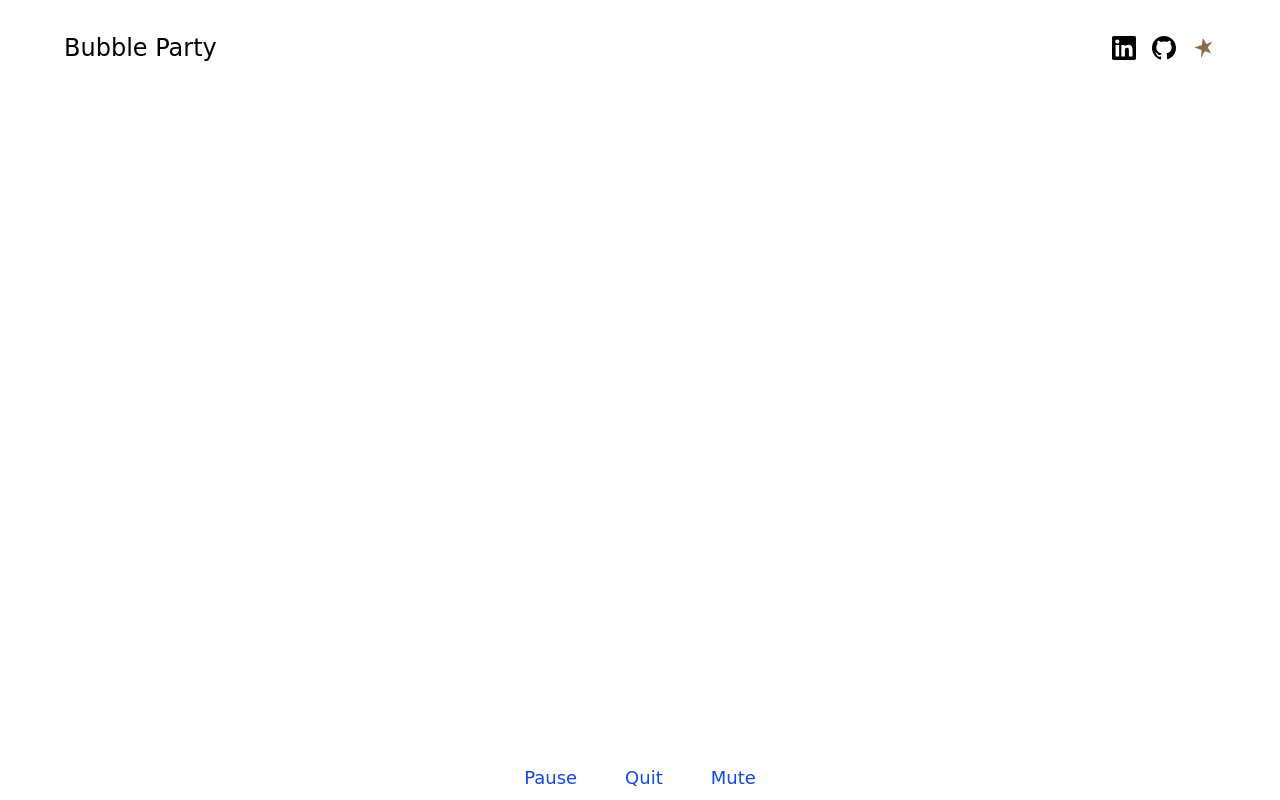
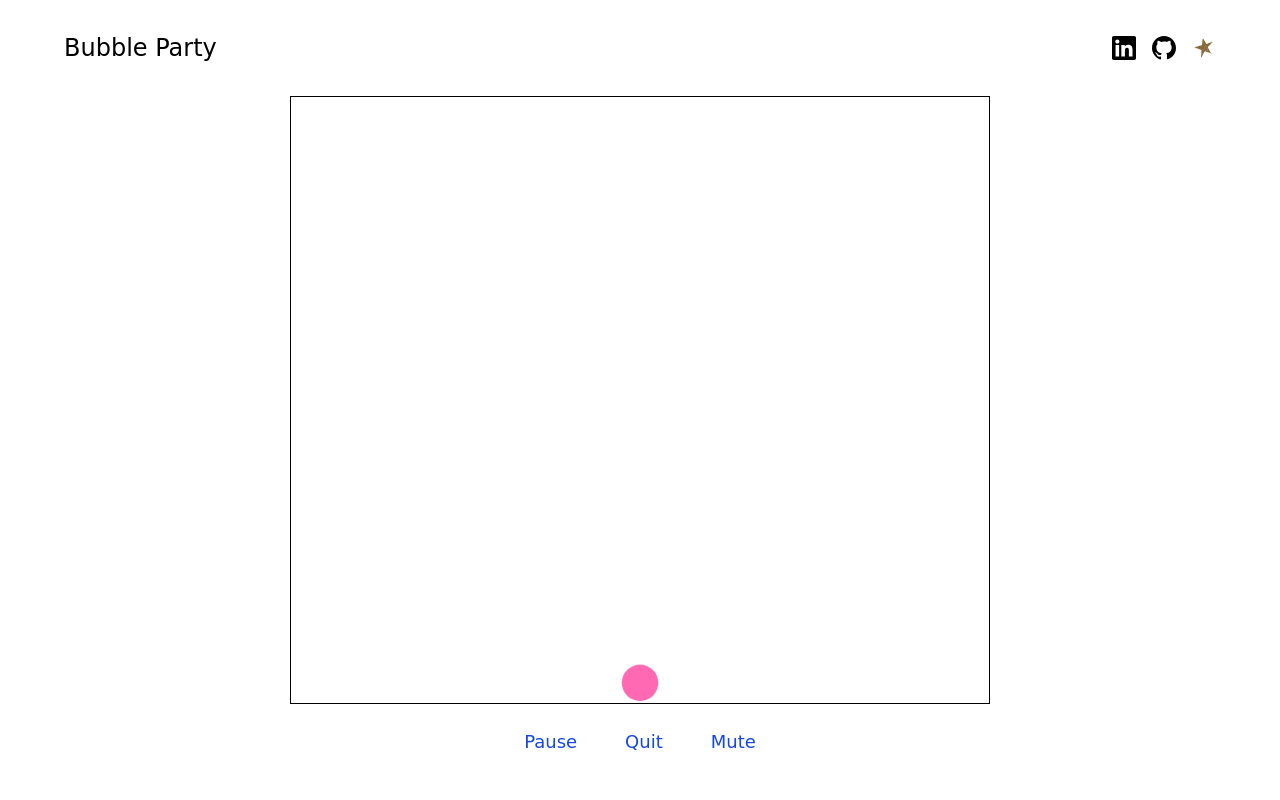
Before and after one commit to aneldanza/bubble-party-2.0, a website built with Vite: page index.html in a window 1280 px wide. Built offline with nearby package versions, Linux system fonts and the light colour scheme; a web font is replaced by a local one.

Commit message:
add game-view class, set and resize canvas and bubble radius dynamically depending on the screen size

```diff
--- a/index.html
+++ b/index.html
@@ -14,8 +14,14 @@
     <title>Bubble Party</title>
   </head>
   <body>
-    <div id="app" class="h-screen w-screen flex flex-col px-4 md:px-8 lg:px-16">
-      <nav class="h-16 lg:h-24 flex justify-between items-center">
+    <div
+      id="app"
+      class="h-screen w-screen max-h-screen flex flex-col px-4 md:px-8 lg:px-16"
+    >
+      <nav
+        id="navbar"
+        class="h-16 lg:h-24 flex justify-between items-center py-4"
+      >
         <div class="logo">Bubble Party</div>
         <nav class="flex gap-4 items-center text-sm">
           <a
@@ -65,9 +71,12 @@
         </nav>
       </nav>
       <main class="flex-grow">
-        <canvas id="game-canvas" class="w-full h-full flex grow"></canvas>
+        <canvas
+          id="game-canvas"
+          class="w-full h-full max-w-[700px] flex border m-auto"
+        ></canvas>
       </main>
-      <nav>
+      <nav id="game-controls" class="h-16 lg:h-24 py-4">
         <div class="flex justify-center items-center gap-4">
           <button class="btn action-btn" id="toggle-pause">Pause</button>
           <button class="btn action-btn" id="quit">Quit</button>
--- a/src/constants.ts
+++ b/src/constants.ts
@@ -1,8 +1,8 @@
-export const COLORS = {
-  RED: "#FF5252",
-  BLUE: "#4AC6FF",
-  GREEN: "#4CAF50",
-  YELLOW: "#FFD740",
-  PURPLE: "#AB47BC",
-  ORANGE: "#FF7043",
-};
+export const COLORS: string[] = [
+  "#FF69B4", // pink
+  "#4169E1", // royal blue
+  "#32CD32", // lime green
+  "#FFD700", // gold
+  "#9370DB", // medium purple
+  "#FF4500", // red-orange
+];
--- /dev/null
+++ b/src/game-view.ts
@@ -0,0 +1,66 @@
+interface Controls {
+  draw(): void;
+  drawBubble(x: number, y: number): void;
+}
+
+class GameView implements Controls {
+  private colors: string[];
+  private canvas: HTMLCanvasElement;
+  private ctx: CanvasRenderingContext2D;
+  private radius!: number;
+
+  constructor(
+    canvas: HTMLCanvasElement,
+    ctx: CanvasRenderingContext2D,
+    colors: string[]
+  ) {
+    this.colors = colors;
+    this.canvas = canvas;
+    this.ctx = ctx;
+    this.setBubbleRadius();
+
+    window.addEventListener("resize", this.resizeCanvas.bind(this));
+  }
+
+  resizeCanvas(): void {
+    this.setBubbleRadius();
+    this.draw();
+  }
+
+  setBubbleRadius(): void {
+    const navbar = document.getElementById("navbar")!;
+
+    // get bounding client rect for navbar and canvas
+    const navbarRect = navbar.getBoundingClientRect();
+    const canvasRect = this.canvas.getBoundingClientRect();
+
+    // set canvas with and height dynamically
+    this.canvas.width = canvasRect.width;
+    this.canvas.height = Math.min(
+      canvasRect.height,
+      window.innerHeight - navbarRect.height * 2
+    );
+
+    // calculate bubble radius based on canvas height
+    const bubbleRadius = this.canvas.height * 0.03;
+
+    this.radius = bubbleRadius;
+  }
+
+  draw(): void {
+    this.drawBubble(
+      this.canvas.width / 2,
+      this.canvas.height - this.radius - 2
+    );
+  }
+
+  drawBubble(x: number, y: number): void {
+    this.ctx.beginPath();
+    this.ctx.arc(x, y, this.radius, 0, Math.PI * 2);
+    this.ctx.fillStyle = this.colors[0];
+    this.ctx.fill();
+    this.ctx.closePath();
+  }
+}
+
+export default GameView;
--- a/src/main.ts
+++ b/src/main.ts
@@ -1,9 +1,16 @@
 import { COLORS } from "./constants";
 import "./style.css";
+import GameView from "./game-view";
 
 // check if page is loaded
 document.addEventListener("DOMContentLoaded", () => {
   const canvas = document.getElementById("game-canvas") as HTMLCanvasElement;
-  const ctx = canvas.getContext("2d");
-  const colors = COLORS;
+  const ctx = canvas.getContext("2d") as CanvasRenderingContext2D;
+
+  const gameView = new GameView(canvas, ctx, COLORS);
+
+  requestAnimationFrame(() => {
+    ctx.clearRect(0, 0, canvas.width, canvas.height);
+    gameView.draw();
+  });
 });
```
